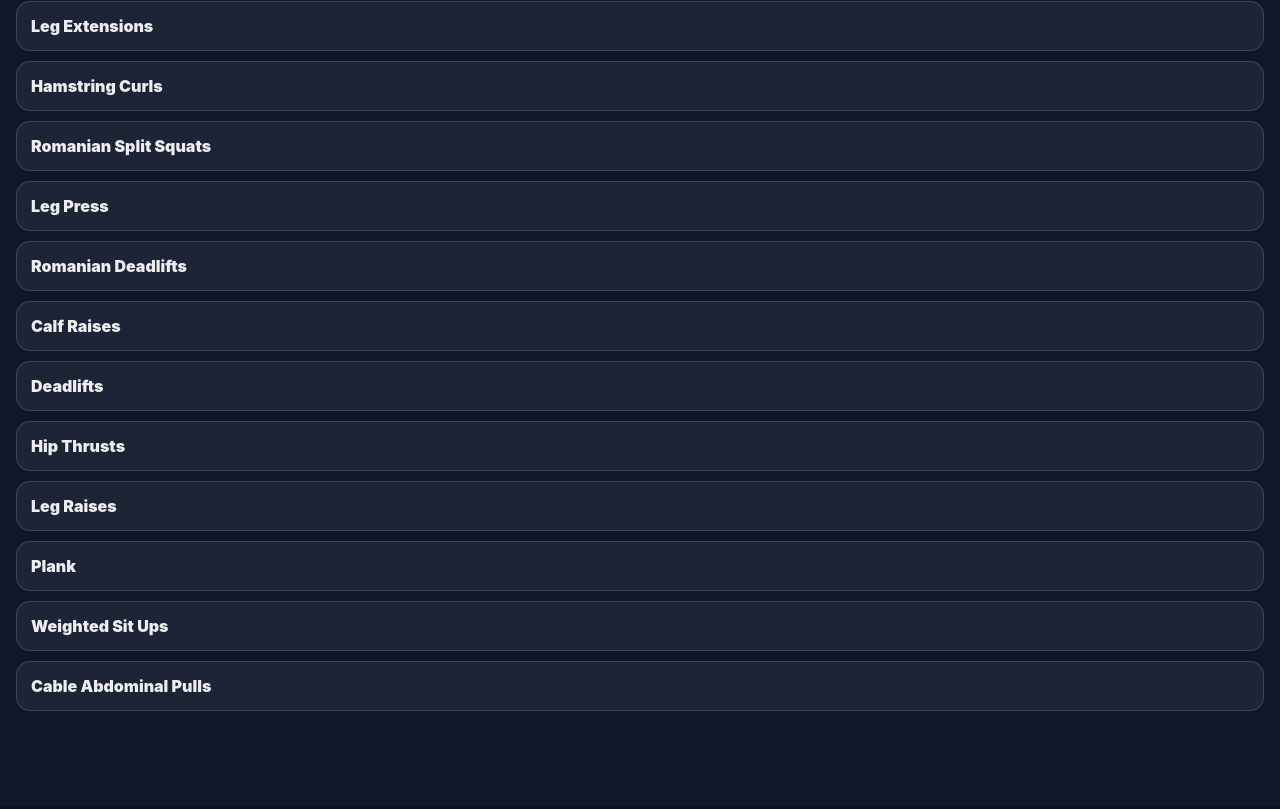
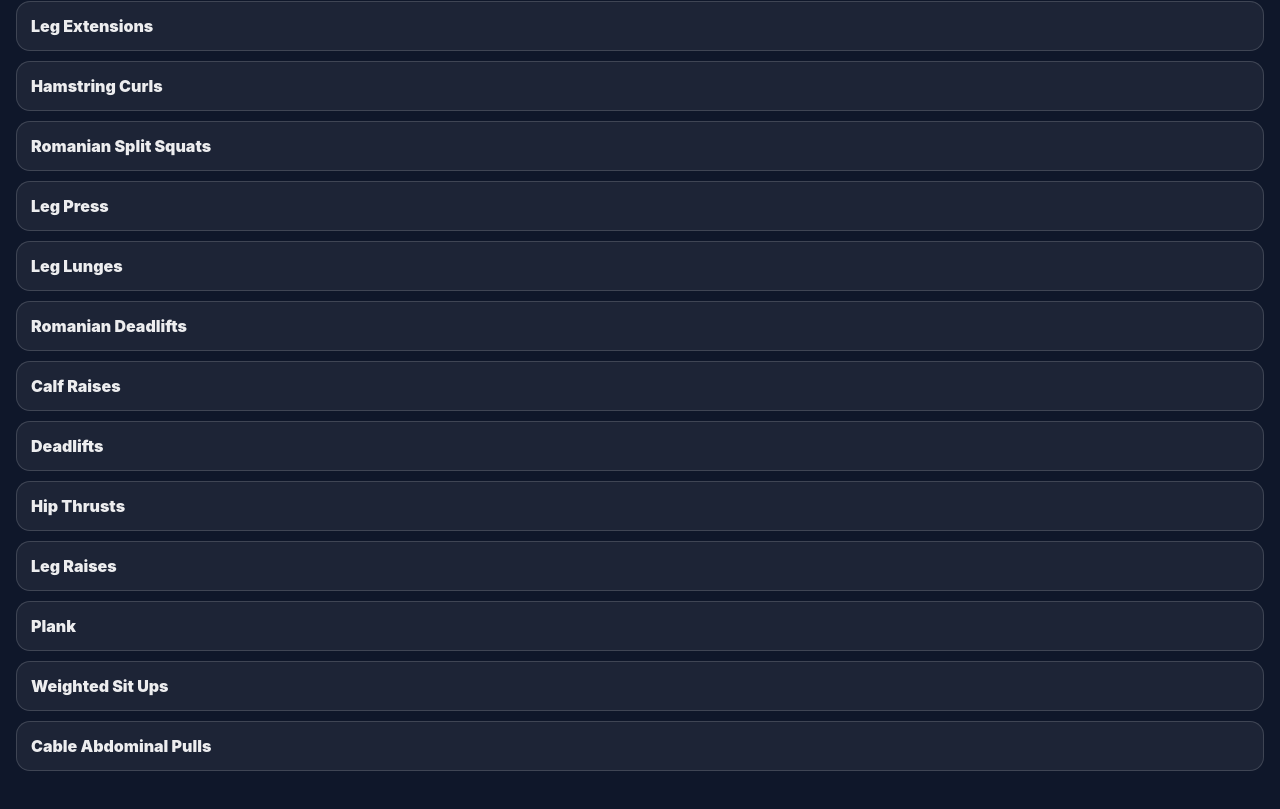
Before and after one commit to LucaFantasia/EasyFitTracker, a Next.js app: page /workouts/new/add-exercise in a window 1280 px wide. Shown: the part 1521-2330 px from the top of the page. Built offline with nearby package versions, Linux system fonts and the light colour scheme.

Commit message:
Add 'Leg Lunges' to the exercise list

```diff
--- a/app/workouts/new/exercises.ts
+++ b/app/workouts/new/exercises.ts
@@ -31,6 +31,7 @@ export const EXERCISES = [
     "Hamstring Curls",
     "Romanian Split Squats",
     "Leg Press",
+    "Leg Lunges",
     "Romanian Deadlifts",
     "Calf Raises",
 
```
